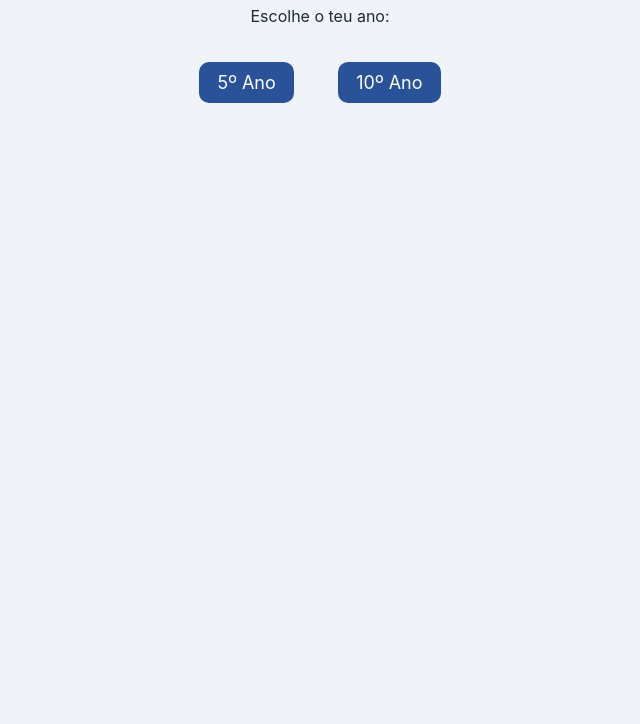
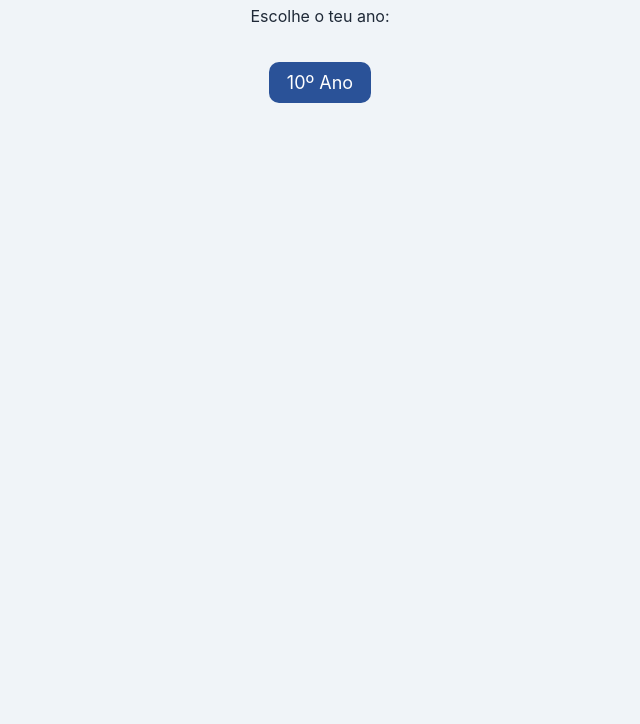
Before and after one commit to andreiaFonseca2/sitematematicaexplicacoes, a plain HTML site: page index.html in a window 1280 px wide. Shown: the part 76-800 px from the top of the page, without its empty margins (320-960 px from the left). Drawn offline with Linux system fonts and the light colour scheme.

Commit message:
Update index.html

```diff
--- a/index.html
+++ b/index.html
@@ -8,7 +8,7 @@
 <body>
   <h1>Recursos de Matemática</h1>
   <p>Escolhe o teu ano:</p>
-  <a class="botao" href="5ano.html">5º Ano</a>
+ <!--  <a class="botao" href="5ano.html">5º Ano</a>  -->
   <a class="botao" href="10ano.html">10º Ano</a>
 </body>
 </html>
```
